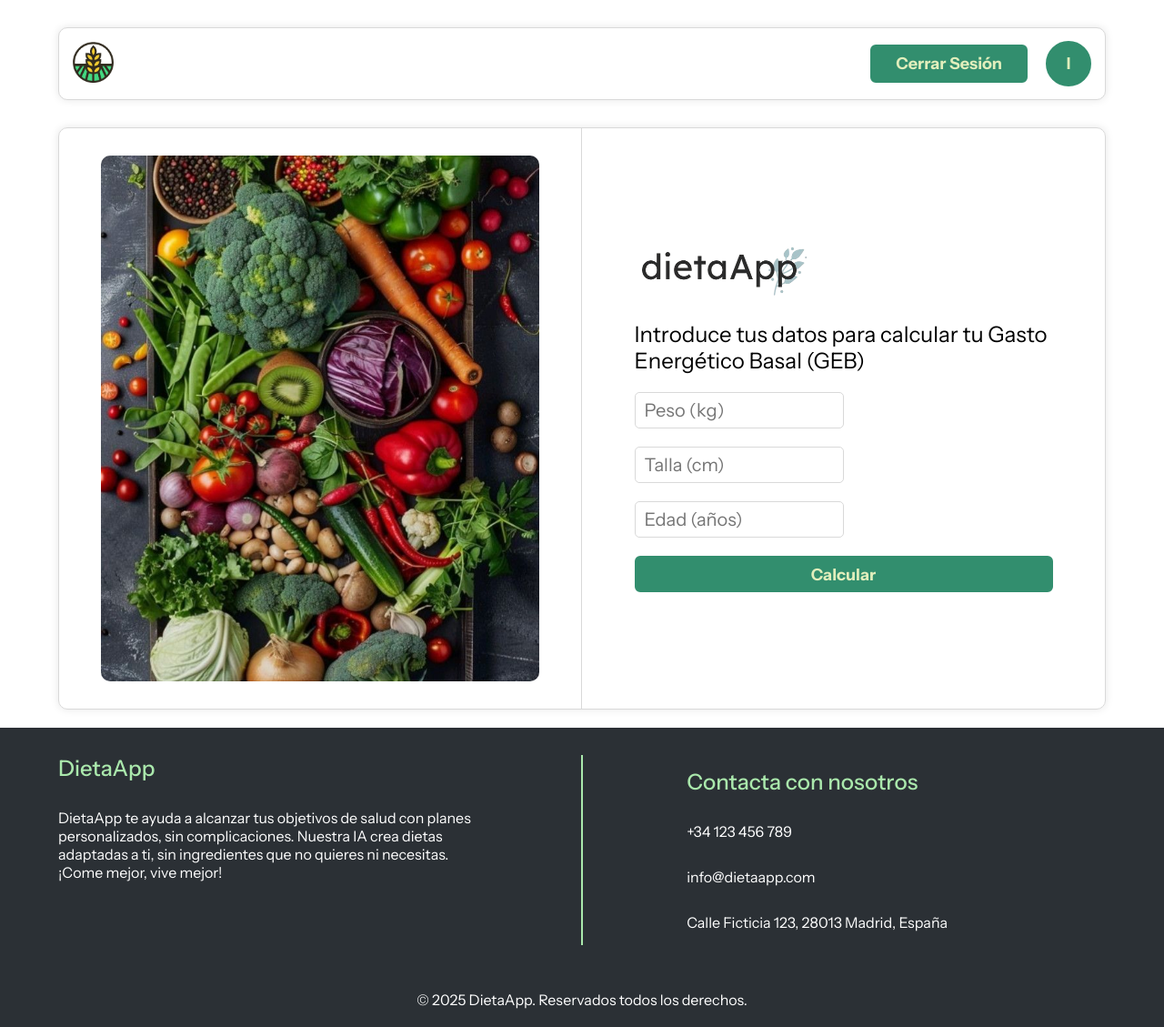
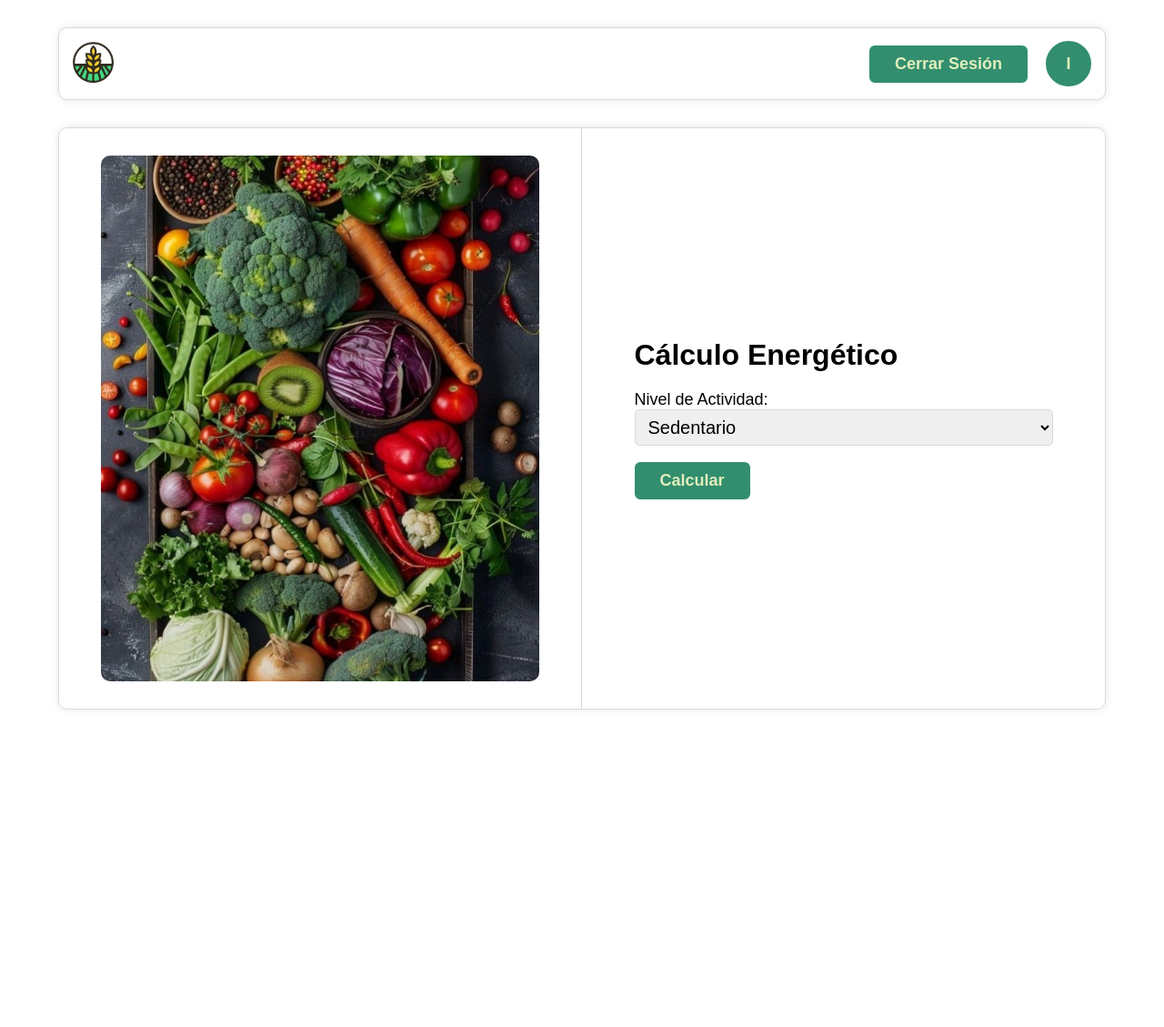
Before and after one commit to alekseisavinok6/dietaApp, a PHP site: page /dietaApp/views/calcularGEB.php in a window 1280 px wide. Shown: the whole page at 91% size. After the commit the page ends 780 px from the top, so only its background shows below. Run offline with PHP 8.4, Linux system fonts and the light colour scheme; a user stored in the database is signed in.

Commit message:
Botón 1: Cálculo energético; Botón 2: Estudio antropométrico

```diff
--- a/index.php
+++ b/index.php
@@ -27,7 +27,7 @@
             </p>
             <?php if(isset($_SESSION['id_cliente'])): ?>
             <div class="two-buttons">
-                  <a href="#"><button class="btn">Estudio Antropométrico</button></a>
+                  <a href="views/estudioAntropometrico.php"><button class="btn">Estudio Antropométrico</button></a>
                   <a href="views/calcularGEB.php"><button class="btn">Cálculo Energético</button></a>
                   <a href="views/generarDieta.php"><button class="btn">Generar Dieta</button></a>
             </div>
--- a/views/calcularGEB.php
+++ b/views/calcularGEB.php
@@ -1,75 +1,65 @@
 <?php
 session_start();
+
+$geb = null;
+$get = null;
+$vct = null;
+$error = "";
+
 if (!isset($_SESSION['id_cliente'])) {
-  header("Location: login.php");
+    header("Location: views/login.php");
     exit();
 }
-?>
 
-<!DOCTYPE html>
-<html lang="es">
-<head>
-  <meta charset="UTF-8">
-  <title>Calcular GEB</title>
-  <link rel="stylesheet" href="../css/styles.css">
-  <link rel="preconnect" href="https://fonts.googleapis.com" />
-  <link rel="preconnect" href="https://fonts.gstatic.com" crossorigin />
-  <link
-    href="https://fonts.googleapis.com/css2?family=Instrument+Sans:ital,wght@0,400..700;1,400..700&display=swap"
-    rel="stylesheet"
-  />
-</head>
-<body>
-  <div class="container">
-    <?php include "../components/navbar.php"; ?>
+if ($_SERVER["REQUEST_METHOD"] === "POST") {
+    $id_cliente = $_SESSION['id_cliente'];
+    $actividad = $_POST['actividad'];
 
-    <div class="generarDieta-container flex-c box-s">
-      <div class="generar-left">
-        <img src="../imgs/imagenLogin.jpg" alt="Imagen de fondo" />
-      </div>
-      <div class="generar-right">
-        <a href="<?= BASE_URL ?>index.php" class="logo">
-        <img src="<?= BASE_URL ?>imgs/logo2.png" alt="DietaApp Logo" style="height: 60px;"></a>
+    // Definir FA según selección
+    $factores = [
+        'sedentario' => 1.2,
+        'ligera' => 1.4,
+        'moderada' => 1.65,
+        'intensa' => 2
+    ];
 
-        <p class="text-lg">Introduce tus datos para calcular tu Gasto Energético Basal (GEB)</p>
+    $FA = $factores[$actividad] ?? 1.2;
 
-        <form method="POST" class="generar-form">
-          <input type="number" name="peso" placeholder="Peso (kg)" required step="0.1">
-          <input type="number" name="talla" placeholder="Talla (cm)" required>
-          <input type="number" name="edad" placeholder="Edad (años)" required>
-          <input type="submit" name="calcular" value="Calcular" class="btn">
-        </form>
-
-        <?php
-        if ($_SERVER["REQUEST_METHOD"] == "POST" && isset($_POST["calcular"])) {
-            $peso = floatval($_POST["peso"]);
-            $talla = floatval($_POST["talla"]);
-            $edad = intval($_POST["edad"]);
-
-            // Fórmula de Harris-Benedict para hombres (ajustar si tienes el sexo disponible)
-            $geb = 66.5 + (13.75 * $peso) + (5 * $talla) - (6.75 * $edad);
-            $_SESSION['geb'] = round($geb, 2);
-            $id_cliente = $_SESSION['id_cliente'];
-
-            // Conexión a la base de datos
+    // Conectar a la BD
     $conn = new mysqli("localhost", "root", "", "prueba_dietaapp");
 
     if ($conn->connect_error) {
-              echo "<p style='color: red;'>Error de conexión: " . $conn->connect_error . "</p>";
+        $error = "Error de conexión: " . $conn->connect_error;
     } else {
-              // Eliminar datos previos del mismo cliente si ya existen
-              $conn->query("DELETE FROM datos_cliente WHERE id_cliente = $id_cliente");
+        $sql = "SELECT sexo, edad, peso, talla, peso_ideal FROM datos_cliente WHERE id_cliente = ?";
+        $stmt = $conn->prepare($sql);
+        $stmt->bind_param("i", $id_cliente);
+        $stmt->execute();
+        $stmt->bind_result($sexo, $edad, $peso, $talla, $peso_ideal);
 
-              // Insertar nuevos datos
-              $stmt = $conn->prepare("INSERT INTO datos_cliente (id_cliente, peso, talla, edad, geb) VALUES (?, ?, ?, ?, ?)");
-              $stmt->bind_param("iddid", $id_cliente, $peso, $talla, $edad, $geb);
+        if ($stmt->fetch()) {
+            if ($sexo && $edad > 0 && $peso > 0 && $talla > 0 && $peso_ideal > 0) {
+                // GEB (Harris-Benedict)
+                if ($sexo === 'masculino') {
+                    $geb = 66.5 + (13.75 * $peso) + (5 * $talla) - (6.75 * $edad);
+                } else {
+                    $geb = 655 + (9.563 * $peso) + (1.850 * $talla) - (4.676 * $edad);
+                }
 
-              if ($stmt->execute()) {
-                  echo "<p class='text-lg' style='margin-top: 1rem; color: green;'>
-                          <strong>Tu GEB es:</strong> {$_SESSION['geb']} kcal/día
-                        </p>";
+                // GET
+                $get = $geb * $FA;
+
+                // VCT (usando peso ideal)
+                if ($sexo === 'masculino') {
+                    $vct = (66.5 + (13.75 * $peso_ideal) + (5 * $talla) - (6.75 * $edad)) * $FA;
                 } else {
-                  echo "<p style='color: red;'>Error al guardar en base de datos: " . $stmt->error . "</p>";
+                    $vct = (655 + (9.563 * $peso_ideal) + (1.850 * $talla) - (4.676 * $edad)) * $FA;
+                }
+            } else {
+                $error = "Faltan datos del cliente. Asegúrate de haber completado el Estudio Antropométrico.";
+            }
+        } else {
+            $error = "No se encontró al cliente.";
         }
 
         $stmt->close();
@@ -77,10 +67,47 @@ if (!isset($_SESSION['id_cliente'])) {
     }
 }
 ?>
+
+<!DOCTYPE html>
+<html lang="es">
+<head>
+    <meta charset="UTF-8" />
+    <title>Cálculo Energético</title>
+    <link rel="stylesheet" href="../css/styles.css">
+</head>
+<body>
+    <div class="container flex-c">
+        <?php include "../components/navbar.php"; ?>
+
+        <div class="generarDieta-container flex-c box-s">
+            <div class="generar-left">
+                <img src="../imgs/imagenLogin.jpg" alt="Imagen" />
+            </div>
+            <div class="generar-right">
+                <h2>Cálculo Energético</h2>
+                <form method="POST">
+                    <label for="actividad">Nivel de Actividad:</label>
+                    <select name="actividad" id="actividad" required>
+                        <option value="sedentario">Sedentario</option>
+                        <option value="ligera">Actividad ligera</option>
+                        <option value="moderada">Actividad moderada</option>
+                        <option value="intensa">Actividad intensa</option>
+                    </select>
+                    <br><br>
+                    <button type="submit" class="btn">Calcular</button>
+                </form>
+
+                <?php if ($geb && $get && $vct): ?>
+                    <div class="resultados">
+                        <p><strong>GEB:</strong> <?= number_format($geb, 2) ?> kcal</p>
+                        <p><strong>GET:</strong> <?= number_format($get, 2) ?> kcal</p>
+                        <p><strong>VCT (con peso ideal):</strong> <?= number_format($vct, 2) ?> kcal</p>
+                    </div>
+                <?php elseif (!empty($error)): ?>
+                    <p style="color:red;"><?= $error ?></p>
+                <?php endif; ?>
             </div>
         </div>
     </div>
-
-  <?php include "../components/footer.html"; ?>
 </body>
 </html>
```
Also changed, not shown: views/estudioAntropometrico.php (added, +111 -0 lines). Lines whose indentation alone changed are shown as unchanged.
